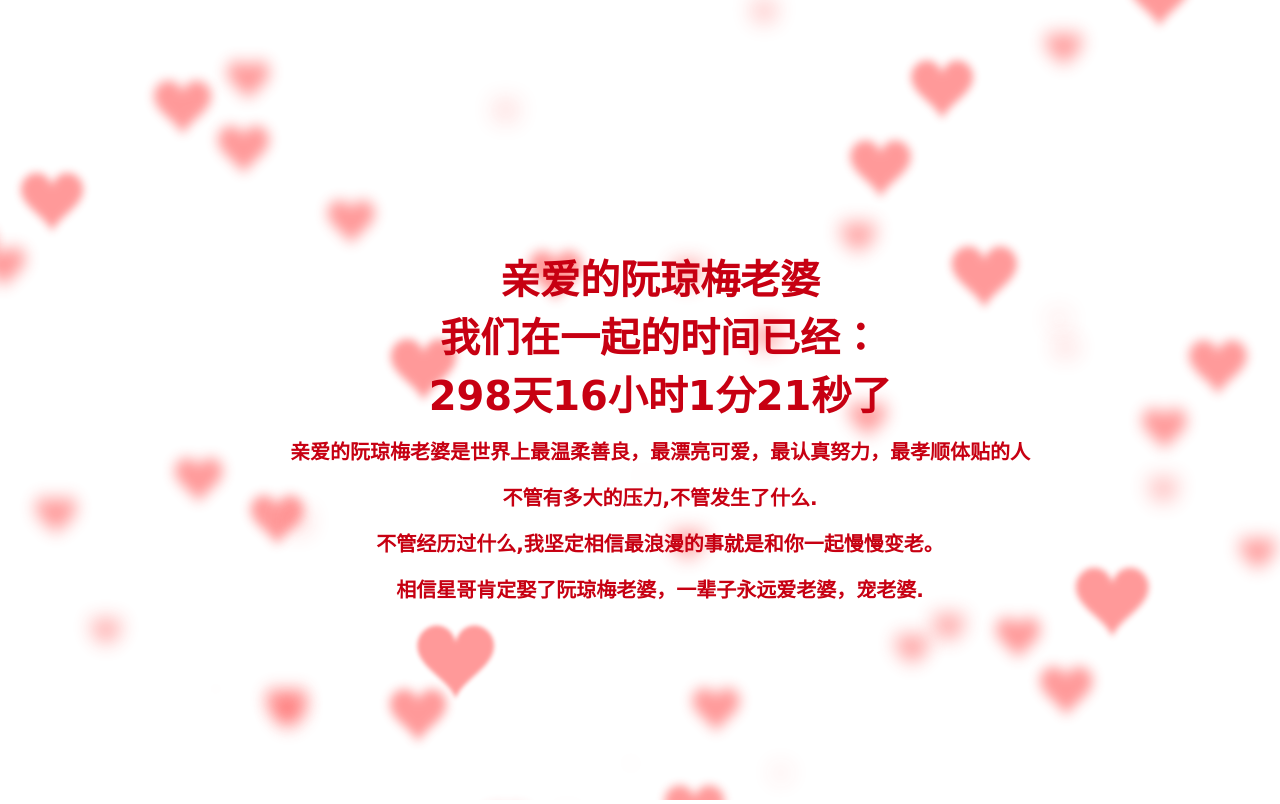
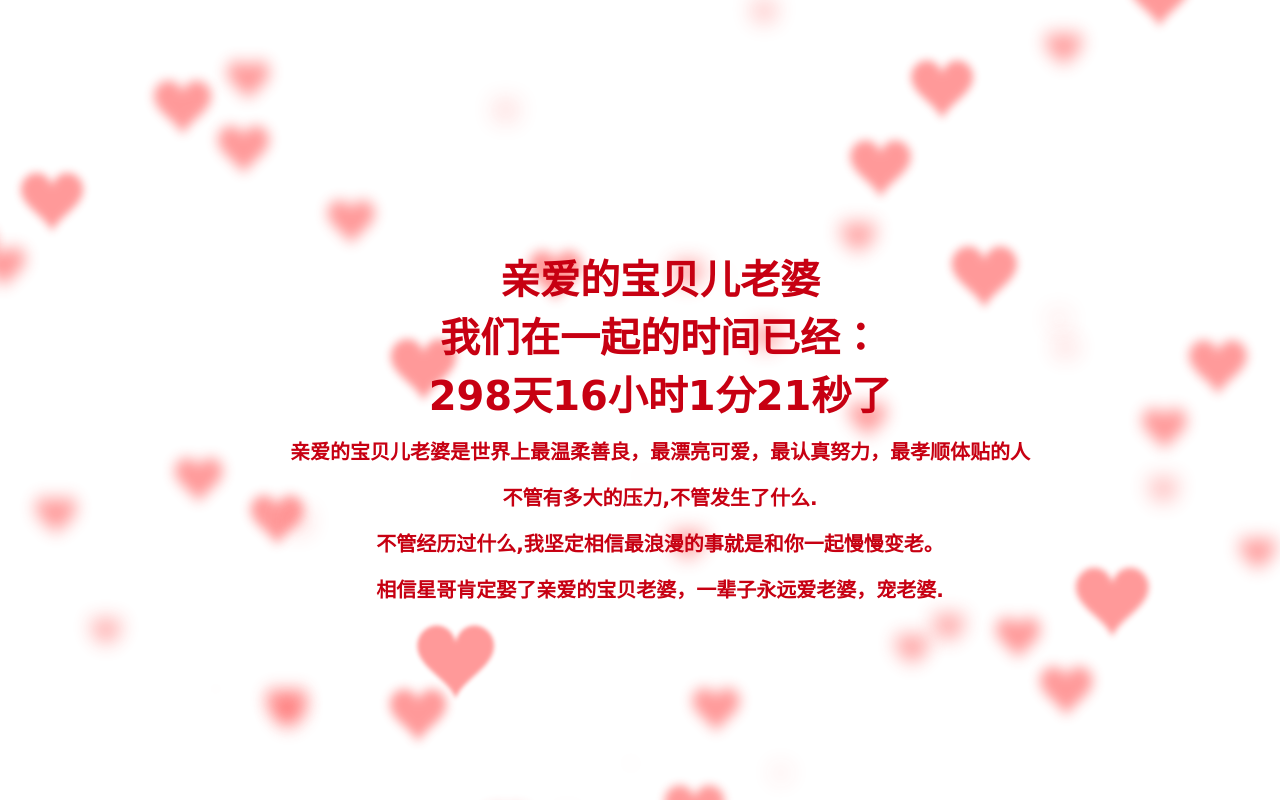
Before and after one commit to Sakura0001/yangxingAi.github.io, a plain HTML site: page index.html in a window 1280 px wide. Drawn offline with Linux system fonts and the light colour scheme.

Commit message:
Update index.html

```diff
--- a/index.html
+++ b/index.html
@@ -11,7 +11,7 @@
   gtag('config', 'G-DB6WRQCYZS');
 </script>
 <meta charset="utf-8">
-<title>送给亲爱的阮琼梅老婆</title>
+<title>送给亲爱的宝贝儿老婆</title>
 <link href="favicon.ico" rel="shortcut icon" />
 <style>
 body{
@@ -150,7 +150,7 @@ window.onload=function starttime(){
         var second = parseInt(time%60);  // 以60秒为一整份 取余 剩下秒数
 //              console.log(hour+":"+minute+":"+second)
 //              alert(hour)
-        obj.innerHTML="亲爱的阮琼梅老婆<br>我们在一起的时间已经：<br>"+day+"天"+hour+"小时"+minute+"分"+second+"秒"+"了<br><span>亲爱的阮琼梅老婆是世界上最温柔善良，最漂亮可爱，最认真努力，最孝顺体贴的人<br>不管有多大的压力,不管发生了什么.<br>不管经历过什么,我坚定相信最浪漫的事就是和你一起慢慢变老。<br>相信星哥肯定娶了阮琼梅老婆，一辈子永远爱老婆，宠老婆.</span>"
+        obj.innerHTML="亲爱的宝贝儿老婆<br>我们在一起的时间已经：<br>"+day+"天"+hour+"小时"+minute+"分"+second+"秒"+"了<br><span>亲爱的宝贝儿老婆是世界上最温柔善良，最漂亮可爱，最认真努力，最孝顺体贴的人<br>不管有多大的压力,不管发生了什么.<br>不管经历过什么,我坚定相信最浪漫的事就是和你一起慢慢变老。<br>相信星哥肯定娶了亲爱的宝贝老婆，一辈子永远爱老婆，宠老婆.</span>"
         return true;
     }
 </script>
```
